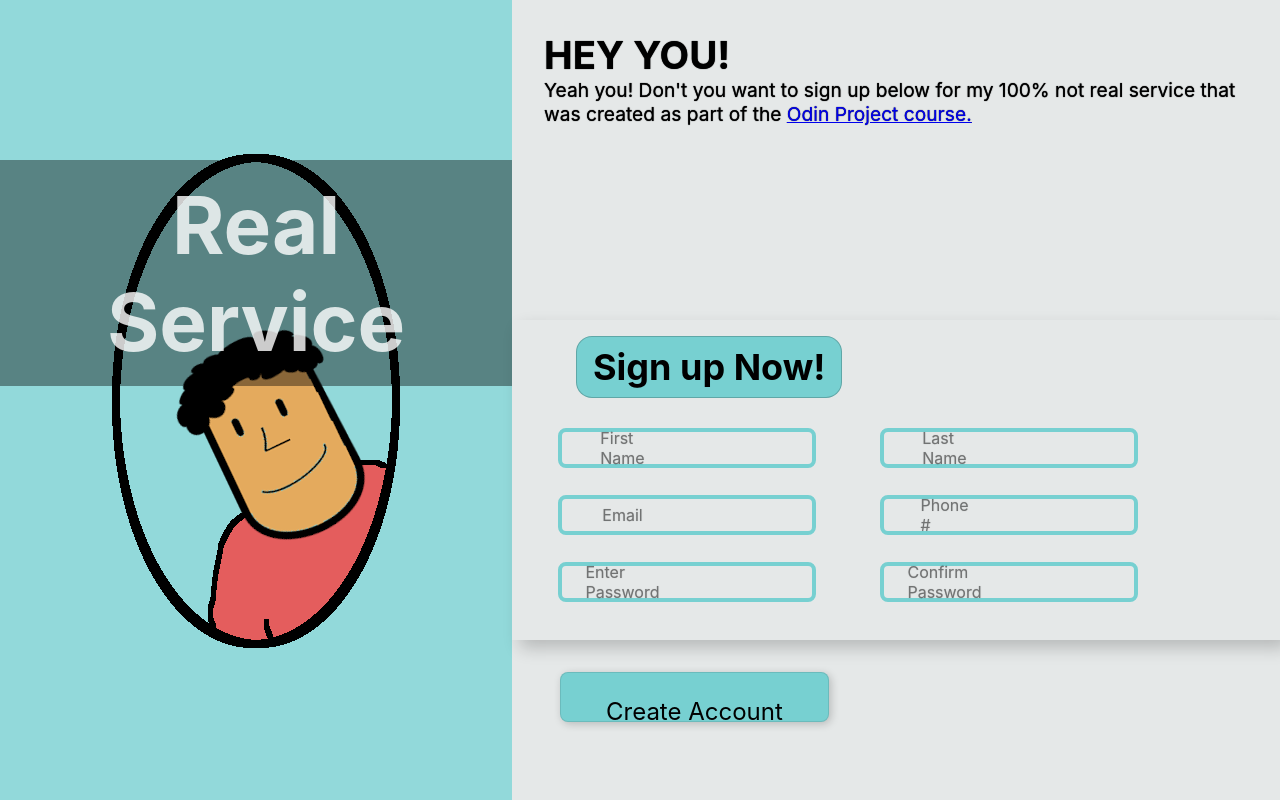
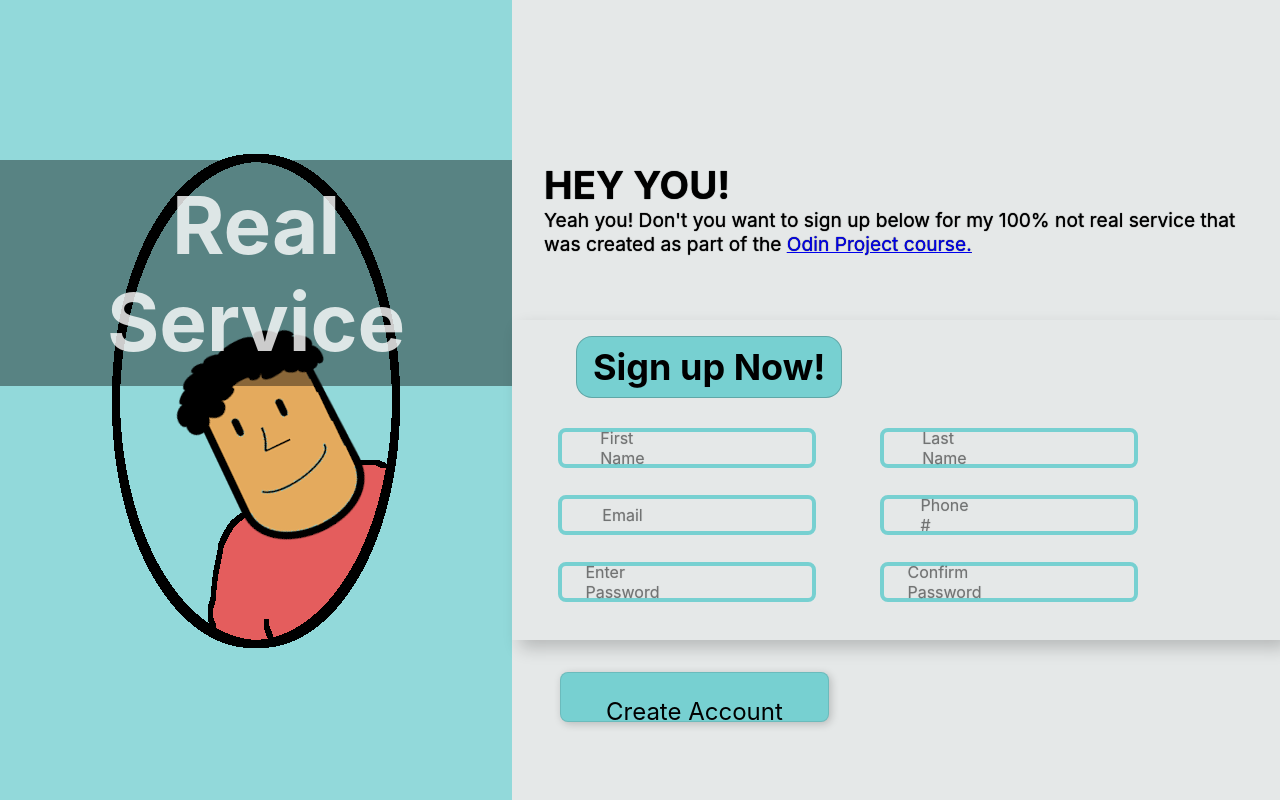
Before and after one commit to EnzoDFer/sign-up-form, a React (Create React App) app in the folder sign-up-form/: page / in a window 1280 px wide. Built offline with nearby package versions, Linux system fonts and the light colour scheme.

Commit message:
Fix Content placement

```diff
--- a/sign-up-form/src/App.styles.js
+++ b/sign-up-form/src/App.styles.js
@@ -57,4 +57,8 @@ export const Content = styled.div`
   padding: 2rem;
   font-size: 1.2rem;
   text-shadow: 0 0 1px black;
+  display: flex;
+  flex-direction: column;
+  justify-content: flex-end;
+  margin-bottom: 2rem;
 `;
```
